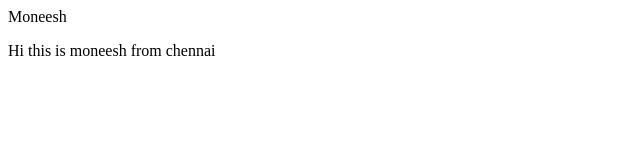
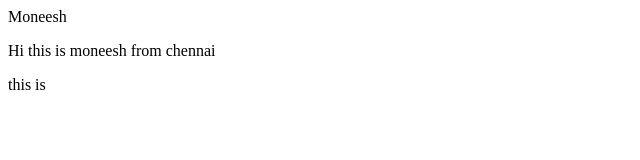
Before and after one commit to NITHISH-0/Sample, a plain HTML site: page index.html in a window 1280 px wide. Shown: the full height of the page, 0-640 px from the left. Drawn offline with Linux system fonts and the light colour scheme.

Commit message:
Update index.html

```diff
--- a/index.html
+++ b/index.html
@@ -1,2 +1,3 @@
 <header>Moneesh</header>
 <p>Hi this is moneesh from chennai</p>
+<p1>this is</p1>
```
